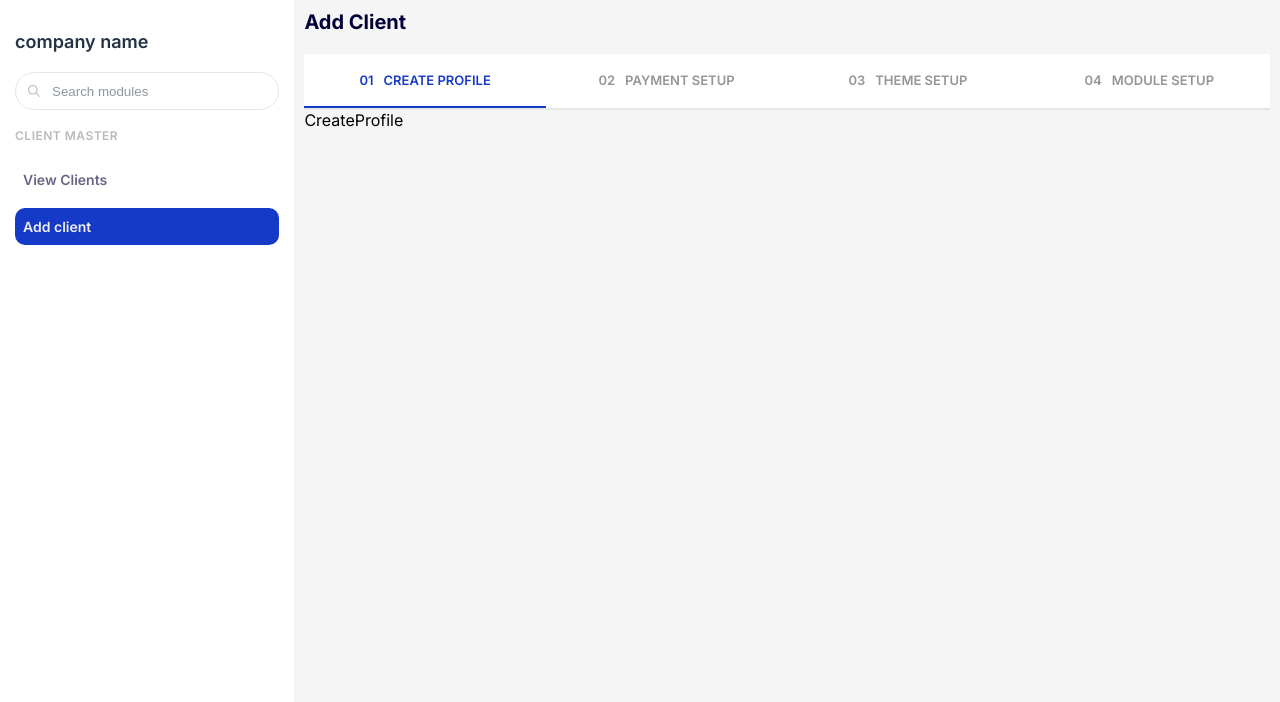
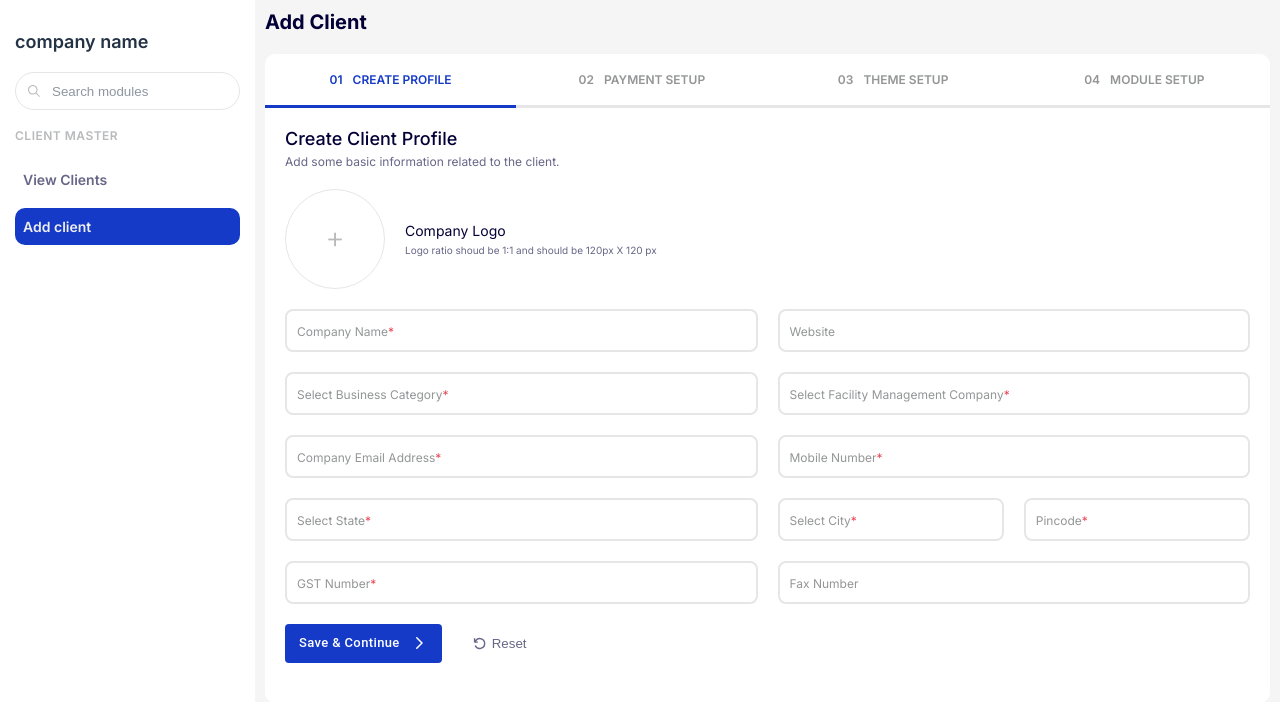
Before and after one commit to Bhavani-Bolloju/Client-master, a React (Vite) app: page /clientMaster/addClient/createProfile in a window 1280 px wide. Shown: the top 702 px of the page. Built offline with nearby package versions, Linux system fonts and the light colour scheme.

Commit message:
complete create client styling

```diff
--- a/src/components/addclient/CreateProfile.jsx
+++ b/src/components/addclient/CreateProfile.jsx
@@ -1,7 +1,244 @@
 import React from "react";
+import styled from "styled-components";
+import Input from "../ui/Input";
+import { Button } from "@mui/material";
+import { HiOutlineChevronRight } from "react-icons/hi";
+import { VscDebugRestart } from "react-icons/vsc";
 
 function CreateProfile() {
-  return <div>CreateProfile</div>;
+  return (
+    <Profile>
+      <header>
+        <p className="header">Create client profile</p>
+        <p className="title">
+          Add some basic information related to the client.
+        </p>
+      </header>
+      <ProfileSection>
+        <figure>
+          <FigImage>
+            <input type="file" id="img" name="img" accept="image/*" />
+            <label htmlFor="img">+</label>
+          </FigImage>
+          <figcaption>
+            <span>company logo</span>
+            <span>Logo ratio shoud be 1:1 and should be 120px X 120 px</span>
+          </figcaption>
+        </figure>
+        <form>
+          <Input
+            type="text"
+            placeholder="company name"
+            name="companyName"
+            required={true}
+          />
+          <Input
+            type="text"
+            placeholder="Website"
+            name="website"
+            required={false}
+          />
+          <Input
+            type="text"
+            placeholder="Select business category"
+            name="category"
+            required={true}
+          />
+          <Input
+            type="text"
+            placeholder="Select Facility Management Company"
+            name="management"
+            required={true}
+          />
+          <Input
+            type="email"
+            placeholder="Company Email Address"
+            name="emailAddress"
+            required={true}
+          />
+          <Input
+            type="tel"
+            placeholder="Mobile Number"
+            name="telephone"
+            required={true}
+          />
+          <Input
+            type="text"
+            placeholder="Select state"
+            name="state"
+            required={true}
+          />
+          <div className="input-location">
+            <Input
+              type="text"
+              placeholder="Select city"
+              name="city"
+              required={true}
+            />
+            <Input
+              type="number"
+              placeholder="pincode"
+              name="pincode"
+              required={true}
+            />
+          </div>
+          <Input
+            type="number"
+            placeholder="GST number"
+            name="gst number"
+            required={true}
+          />
+          <Input
+            type="fax"
+            placeholder="fax number"
+            name="fax"
+            required={false}
+          />
+          <div className="form-btns">
+            <SubmitButton variant="save" type="submit">
+              <span>save & continue</span>
+              <HiOutlineChevronRight />
+            </SubmitButton>
+            <button className="reset">
+              <VscDebugRestart />
+              <span>Reset</span>
+            </button>
+          </div>
+        </form>
+      </ProfileSection>
+    </Profile>
+  );
 }
 
+const Profile = styled.section`
+  display: flex;
+  flex-direction: column;
+  gap: 2rem;
+  background-color: #fff;
+  padding: 2rem;
+  padding-bottom: 4rem;
+  border-bottom-left-radius: 1rem;
+  border-bottom-right-radius: 1rem;
+  .header {
+    font-size: 1.8rem;
+    font-weight: 500;
+    text-transform: capitalize;
+    color: #030037;
+    margin-bottom: 0.5rem;
+  }
+  .title {
+    font-size: 1.2rem;
+    color: #686687;
+  }
+`;
+
+const ProfileSection = styled.section`
+  && {
+    figure {
+      display: flex;
+      align-items: center;
+      gap: 2rem;
+    }
+    figCaption {
+      display: flex;
+      flex-direction: column;
+      gap: 0.5rem;
+      span {
+        &:first-child {
+          color: #030037;
+          text-transform: capitalize;
+          font-size: 1.4rem;
+        }
+
+        &:last-child {
+          color: #686687;
+          font-size: 1rem;
+        }
+      }
+    }
+
+    form {
+      display: flex;
+      gap: 2rem;
+      margin-top: 2rem;
+      flex-wrap: wrap;
+      .input-location {
+        display: flex;
+        flex-basis: 48%;
+        flex-grow: 1;
+        gap: 2rem;
+        flex-wrap: nowrap;
+        justify-content: space-between;
+      }
+      .form-btns {
+        display: flex;
+        gap: 3rem;
+        align-items: center;
+        svg {
+          font-size: 1.8rem;
+        }
+      }
+      .reset {
+        border: none;
+        color: #686687;
+        background: transparent;
+        font-weight: 500;
+        display: flex;
+        align-items: center;
+        gap: 0.5rem;
+        svg {
+          font-size: 1.5rem;
+        }
+        &:focus {
+          outline: none;
+        }
+        &:hover {
+          cursor: pointer;
+        }
+      }
+    }
+  }
+`;
+
+const FigImage = styled.div`
+  width: 10rem;
+  height: 10rem;
+  position: relative;
+  border-radius: 50%;
+  border: 1px solid #e6e6e6;
+  input {
+    display: none;
+  }
+  label {
+    font-size: 3rem;
+    font-weight: 300;
+    color: #b8babc;
+    position: absolute;
+    top: 48%;
+    left: 50%;
+    transform: translate(-50%, -50%);
+    &:hover {
+      cursor: pointer;
+    }
+  }
+`;
+
+const SubmitButton = styled(Button)`
+  && {
+    background-color: #153ac7;
+    color: #ffffff;
+    font-size: 1.3rem;
+    padding: 0.8rem 1.4rem;
+    text-transform: capitalize;
+    font-weight: 500;
+    display: flex;
+    align-items: center;
+    gap: 1rem;
+
+    &:hover {
+      background-color: #1941e1;
+    }
+  }
+`;
+
 export default CreateProfile;
--- a/src/components/login/Login.jsx
+++ b/src/components/login/Login.jsx
@@ -9,6 +9,7 @@
 import FormControl from "@mui/material/FormControl";
 import styled from "styled-components";
 import Button from "@mui/material/Button";
+import { useNavigate } from "react-router-dom";
 
 function Login() {
   const [showPassword, setShowPassword] = useState(false);
@@ -16,6 +17,7 @@
   const passwordRef = useRef();
   const [error, setError] = useState(null);
   const [isloggedIn, setIsLoggedIn] = useState(false);
+  const navigate = useNavigate();
 
   const handleClickShowPassword = () => setShowPassword((show) => !show);
 
@@ -54,7 +56,7 @@
 
       if (!sendData.ok) throw new Error(res.error.message);
 
-      console.log("sucess");
+      navigate("/clientMaster");
     } catch (error) {
       setError(error.message);
     }
--- /dev/null
+++ b/src/components/ui/Input.jsx
@@ -0,0 +1,58 @@
+import React from "react";
+import styled from "styled-components";
+
+function Input({ type, placeholder, required, name }) {
+  return (
+    <InputEl>
+      <input
+        className={required ? "required" : ""}
+        type={type}
+        required
+        id={name}
+        name={name}
+      />
+      <label htmlFor={name}>
+        <span>{placeholder}</span>
+        {required ? <span className="required">*</span> : null}
+      </label>
+    </InputEl>
+  );
+}
+
+const InputEl = styled.div`
+  color: #939596;
+  position: relative;
+  border: 2px solid #e6e6e6;
+  flex-basis: 48%;
+  border-radius: 0.8rem;
+  flex-grow: 1;
+
+  input {
+    border: none;
+    border-radius: 0.8rem;
+    padding: 1.2rem 1rem;
+    width: 100%;
+
+    &:focus {
+      outline: none;
+      box-shadow: 0 0px 10px 10px rgba(147, 149, 150, 0.04);
+    }
+  }
+  label {
+    font-size: 1.2rem;
+    position: absolute;
+    text-transform: capitalize;
+    top: 50%;
+    left: 1rem;
+    transform: translateY(-50%);
+    .required {
+      color: #e84754;
+    }
+  }
+
+  input:focus + label {
+    display: none;
+  }
+`;
+
+export default Input;
--- a/src/index.css
+++ b/src/index.css
@@ -13,3 +13,6 @@
   font-family: "Inter", sans-serif;
 }
 /* background-color: #1334b3; */
+.required::-webkit-input-placeholder {
+  content: "*";
+}
--- a/src/pages/AddClient.jsx
+++ b/src/pages/AddClient.jsx
@@ -59,7 +59,8 @@
     }
 
     nav {
-      border-bottom: 2px solid #e6e6e6;
+      border-top-left-radius: 1rem;
+      border-top-right-radius: 1rem;
       padding: 0;
       ul {
         list-style: none;
@@ -75,22 +76,22 @@
       }
 
       a {
+        padding: 1.8rem 2rem;
         width: 100%;
         text-decoration: none;
         color: #939596;
         text-transform: uppercase;
-        font-size: 1.3rem;
+        font-size: 1.2rem;
         display: flex;
         justify-content: center;
         align-items: center;
         gap: 1rem;
-        padding: 1.8rem 2rem;
         font-weight: 600;
         width: 100%;
-        border-bottom: 2px solid #fff;
+        border-bottom: 3px solid #e6e6e6;
 
         &.active {
-          border-bottom: 2px solid #153ac7;
+          border-bottom: 3px solid #153ac7;
           color: #153ac7;
         }
       }
--- a/src/pages/ClientMaster.jsx
+++ b/src/pages/ClientMaster.jsx
@@ -6,7 +6,7 @@
 
 function ClientMaster() {
   return (
-    <SideBar>
+    <Main>
       <Nav>
         <h3>company name</h3>
         <label>
@@ -33,25 +33,25 @@
           </li>
         </ul>
       </Nav>
-      <section>
+      <section className="main-section">
         <Outlet />
       </section>
-    </SideBar>
+    </Main>
   );
 }
 
-const SideBar = styled.main`
+const Main = styled.main`
   display: flex;
   height: 108rem;
+  background-color: #f5f5f5;
 
   nav {
+    background-color: #ffffff;
     padding: 1.5rem;
     flex-basis: 23%;
-    background-color: #ffffff;
   }
   section {
     flex-grow: 1;
-    background-color: #f5f5f5;
   }
 `;
 
```
